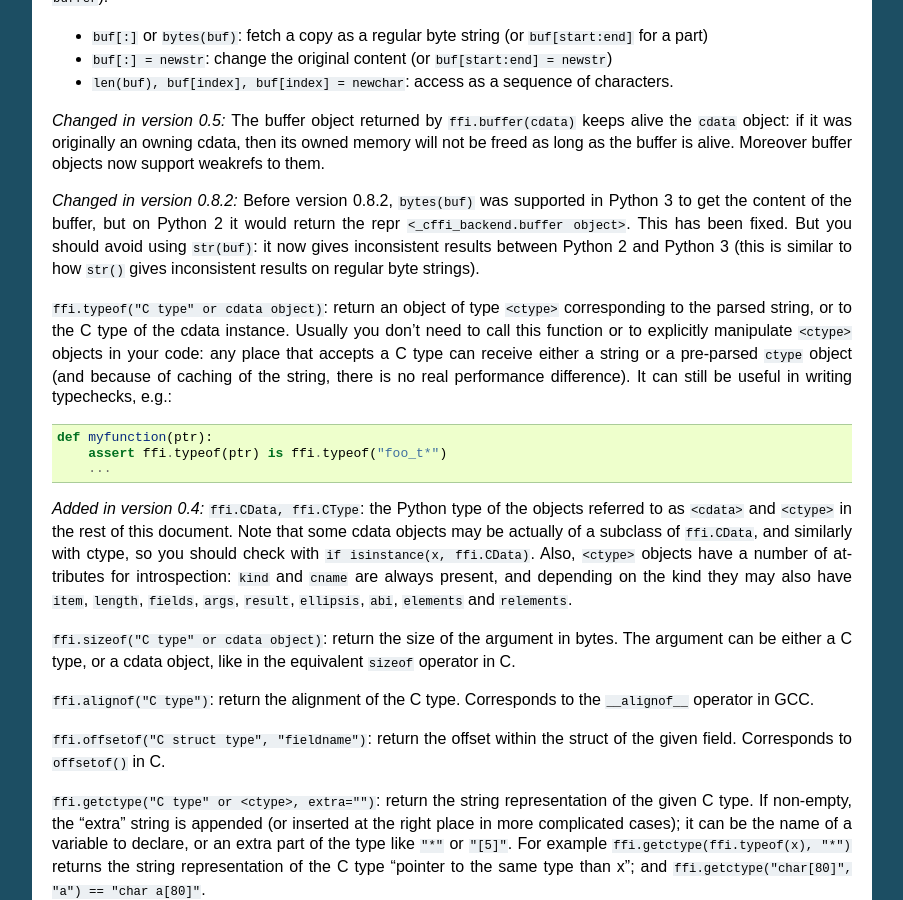
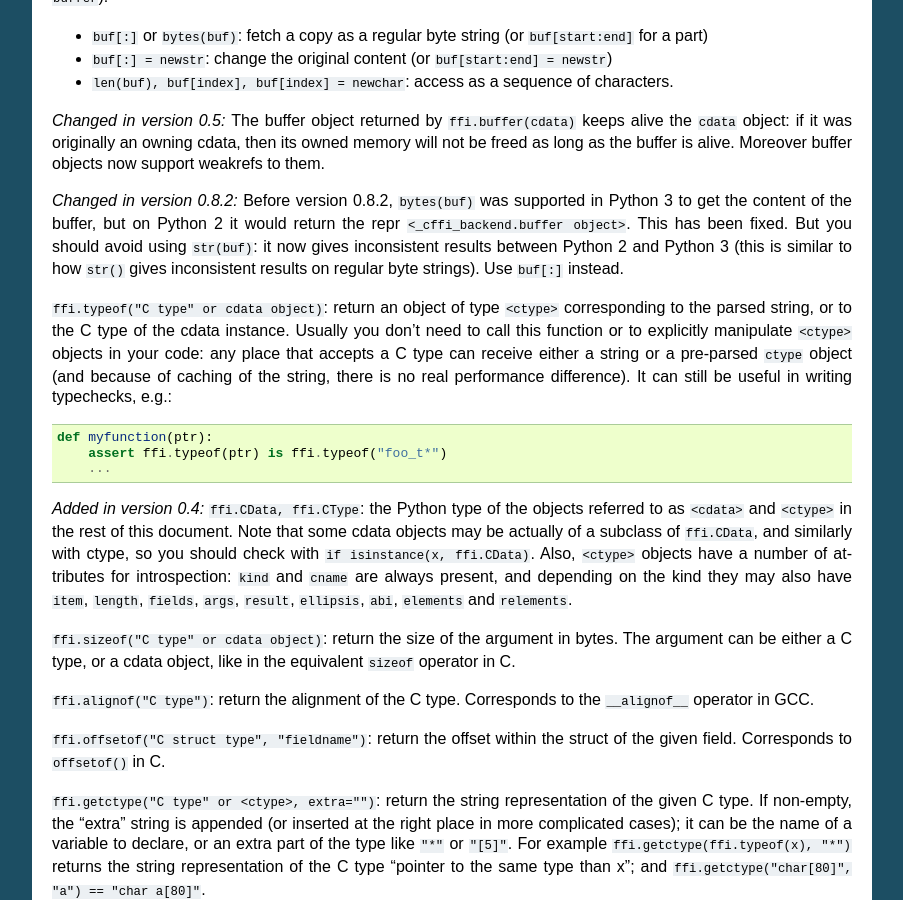
Before and after one commit to python-cffi/cffi, a Sphinx documentation site: the page built from doc/source/index.rst, in a window 1280 px wide and 900 px high, scrolled down 16185 px. Shown: the whole window, without its empty margins (198-1101 px from the left). Built offline with Sphinx 7.4.7, drawn with Linux system fonts in a browser that asks for light colours.

Commit message:
Precision

```diff
--- a/doc/source/index.rst
+++ b/doc/source/index.rst
@@ -1201,7 +1201,8 @@ an array.)
    ``<_cffi_backend.buffer object>``.  This has been fixed.  But you
    should avoid using ``str(buf)``: it now gives inconsistent results
    between Python 2 and Python 3 (this is similar to how ``str()``
-   gives inconsistent results on regular byte strings).
+   gives inconsistent results on regular byte strings).  Use ``buf[:]``
+   instead.
 
 
 ``ffi.typeof("C type" or cdata object)``: return an object of type
```
